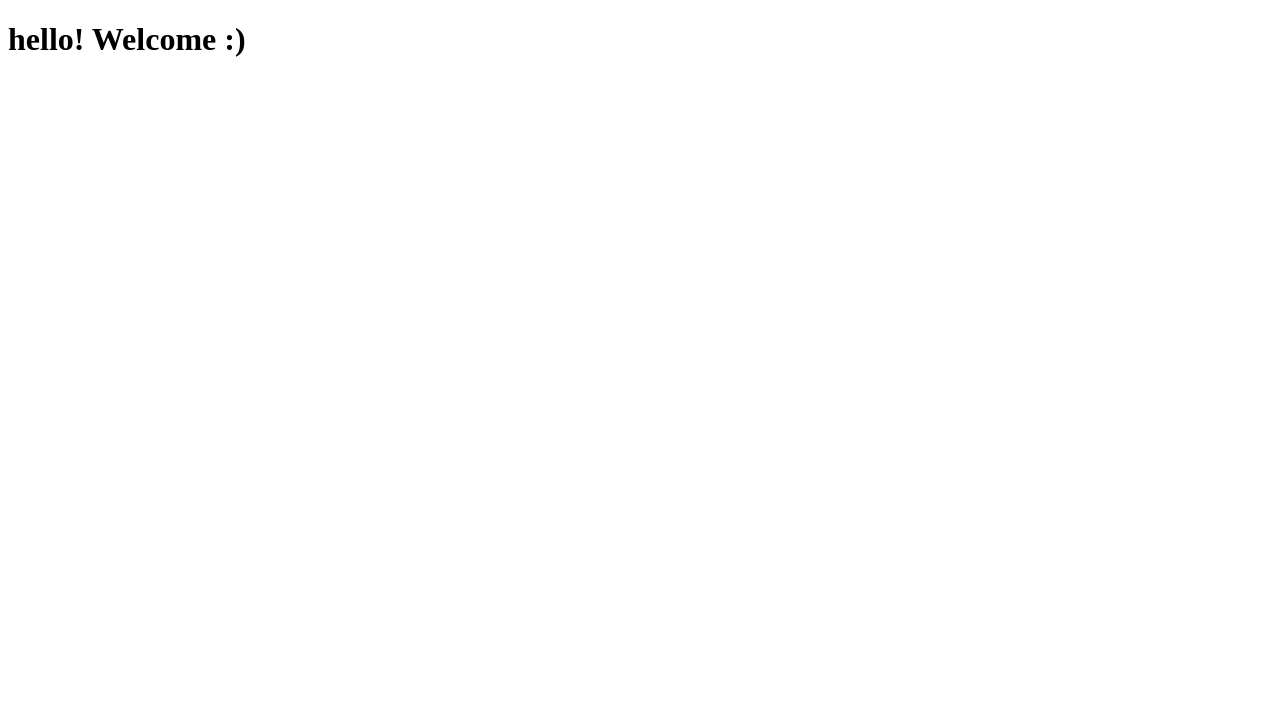
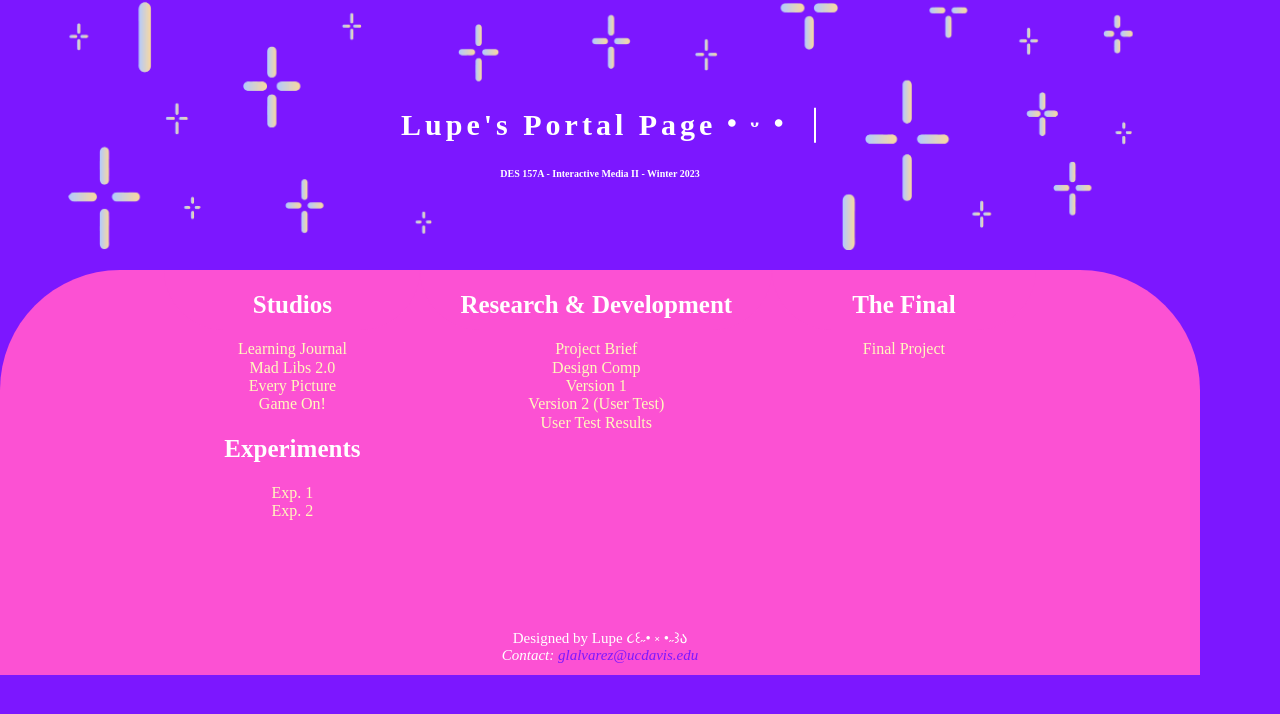
Before and after one commit to gpealvarez/des157a, a plain HTML site: page index.html in a window 1280 px wide. Drawn offline with nearby package versions, Linux system fonts and the light colour scheme; a web font is replaced by a local one.

Commit message:
made updates

```diff
--- a/index.html
+++ b/index.html
@@ -3,9 +3,70 @@
 <head>
     <meta charset="UTF-8">
     <meta name="viewport" content="width=device-width, initial-scale=1.0">
-    <title>This is my portal</title>
+    <title>Portal Page</title>
+    <link href="https://cdnjs.cloudflare.com/ajax/libs/normalize/8.0.1/normalize.min.css" rel="stylesheet">
+
+    <link href="https://fonts.googleapis.com/css2?family=Dangrek&family=DynaPuff:wght@400;500;600;700&display=swap" rel="stylesheet">
+
+    <link href="styles.css" rel="stylesheet">
+
 </head>
 <body>
-    <h1>hello! Welcome :)</h1>
+    <header>
+        <div id="banner">
+            <h1 class="typewriter">Lupe's Portal Page・ᵕ・</h1>
+
+            <h2> DES 157A - Interactive Media II - Winter 2023 </h2>
+         </div>
+    </header>
+
+    <main>
+
+        <section class="section1">
+            <h2> Studios </h2>
+
+            <ul>
+                <li> <a href="#"> Learning Journal </a></li>
+                <li> <a href="#"> Mad Libs 2.0 </a></li>
+                <li> <a href="#"> Every Picture </a></li>
+                <li> <a href="#"> Game On! </a></li>
+            </ul>
+
+            <h2> Experiments </h2>
+
+            <ul>
+                <li> <a href="#"> Exp. 1 </a></li>
+                <li> <a href="#"> Exp. 2 </a></li>
+            </ul>
+        </section>
+
+        <section class="section2">
+            <h2> Research & Development </h2>
+
+            <ul>
+                <li> <a href="#"> Project Brief </a></li>
+                <li> <a href="#"> Design Comp </a></li>
+                <li> <a href="#"> Version 1 </a></li>
+                <li> <a href="#"> Version 2 (User Test) </a></li>
+                <li> <a href="#"> User Test Results </a></li>
+            </ul>
+        </section>
+
+        <section class="section3">
+            <h2>The Final </h2>
+
+            <ul>
+                <li> <a href="#"> Final Project </a></li>
+            </ul>
+        </section>
+    </main>
+
+    <footer id="contactme">
+        <p>Designed by Lupe ૮꒰˶• ༝ •˶꒱ა</p>
+        <address>
+            Contact:<a href="mailto:&#103;&#108;&#097;&#108;&#118;&#097;&#114;&#101;&#122;&#064;&#117;&#099;&#100;&#097;&#118;&#105;&#115;&#046;&#101;&#100;&#117;"> &#103;&#108;&#097;&#108;&#118;&#097;&#114;&#101;&#122;&#064;&#117;&#099;&#100;&#097;&#118;&#105;&#115;&#046;&#101;&#100;&#117;</a>
+        </address>
+    </footer>
+
 </body>
 </html>
--- /dev/null
+++ b/styles.css
@@ -0,0 +1,187 @@
+#banner{
+    width: 1100px;
+    height: 250px;
+    background-image: url(images/gradsparkles.png);
+    background-size: 1100px;
+}
+
+main{
+    height: 350px;
+    background-color: #fc51d3;
+    display: flex;
+    justify-content: center;
+    margin-top: 20px;
+    padding: 0;
+    border-radius: 120px 120px 0px 0px;
+}
+
+
+header{
+    background-color:#7c17ff ;
+    display: flex;
+    justify-content: center;
+
+}
+
+ul{
+    list-style: none;
+    margin: 0;
+    padding: 0;
+    font-family: Dangrek ;
+}
+
+ul li a{
+    color: #fff9bc;
+    text-decoration: none;
+}
+
+ul li{
+    text-align: center;
+}
+
+ul li a:hover {
+    color:rgb(14, 0, 5);
+ }
+
+
+h1{
+    font-family:Dynapuff;
+    font-size: 30px;
+    color: white;
+    letter-spacing: 4px;
+    position: relative;
+    top: 50%;
+    width: 24em;
+    margin: 0 auto;
+    border-right: 2px solid white;
+    text-align: center;
+    white-space: nowrap;
+    overflow: hidden;
+    transform: translateY(-50%);
+}
+
+#banner h2{
+    font-family:Dynapuff;
+    font-size: 10px;
+    color: white;
+    position: relative;
+    top: 50%;
+}
+
+h2{
+    font-family:Dynapuff;
+    font-size: 25px;
+    color: white;
+    text-align: center;
+}
+
+p{
+    margin: 0;
+}
+
+#contactme{
+    background-color: #fc51d3;
+    margin: 0;
+    text-align: center;
+    padding-top: 10px;
+    padding-bottom: 10px;
+}
+
+
+.section1{
+    background-color:#fc51d3;
+    height: 50px;
+    margin-top: 0;
+    padding-left: 60px ;
+    padding-bottom: 10px;
+    padding-right: 60px;
+    border-radius: 0 0px 150px 150px;
+    transition: height 500ms;
+}
+
+.section1:hover{
+    background-color: #7c17ff;
+    margin-top: 0;
+    padding-left: 60px ;
+    padding-bottom: 70px;
+    padding-right: 60px;
+    border-radius: 0 0px 150px 150px;
+    height: 250px;
+}
+
+
+.section2{
+    background-color:#fc51d3;
+    height: 50px;
+
+    padding-left: 40px ;
+    padding-bottom: 10px;
+    padding-right: 40px;
+    border-radius: 0 0px 250px 250px;
+    transition: height 500ms;
+}
+.section2:hover{
+    background-color: #7c17ff;
+    margin-top: 0;
+    padding-left: 40px ;
+    padding-bottom: 50px;
+    padding-right: 40px;
+    border-radius: 0 0px 250px 250px;
+    height: 250px;
+
+}
+
+.section3{
+    background-color:#fc51d3;
+    height: 50px;
+    margin-top: 0;
+    padding-left: 80px ;
+    padding-bottom: 10px;
+    padding-right: 80px;
+    border-radius: 0 0px 150px 150px;
+    transition: height 500ms;
+}
+
+.section3:hover{
+    background-color: #7c17ff;
+    margin-top: 0;
+    padding-left: 80px ;
+    padding-bottom: 50px;
+    padding-right: 80px;
+    border-radius: 0 0px 150px 150px;
+    height: 250px;
+
+}
+
+footer{
+    font-family:Dynapuff;
+    font-size: 15px;
+    color: white;
+}
+
+footer a{
+    color: #7c17ff;
+    text-decoration: none;
+}
+
+
+
+body{
+    background-color: #7c17ff;
+    width: 1200px;
+    height: 655px;
+    margin-bottom: 0;
+}
+
+
+.typewriter{
+  animation: typewriter 4s steps(30) 1s 1 normal both,cursor 500ms steps(30) infinite normal;
+}
+@keyframes typewriter{
+  from{width: 0;}
+  to{width: 14.3em;}
+}
+@keyframes cursor{
+  from{border-right-color: white;}
+  to{border-right-color: transparent;}
+  }
```
Also changed, not shown: images/gradsparkles.png (added), 2 other files.
